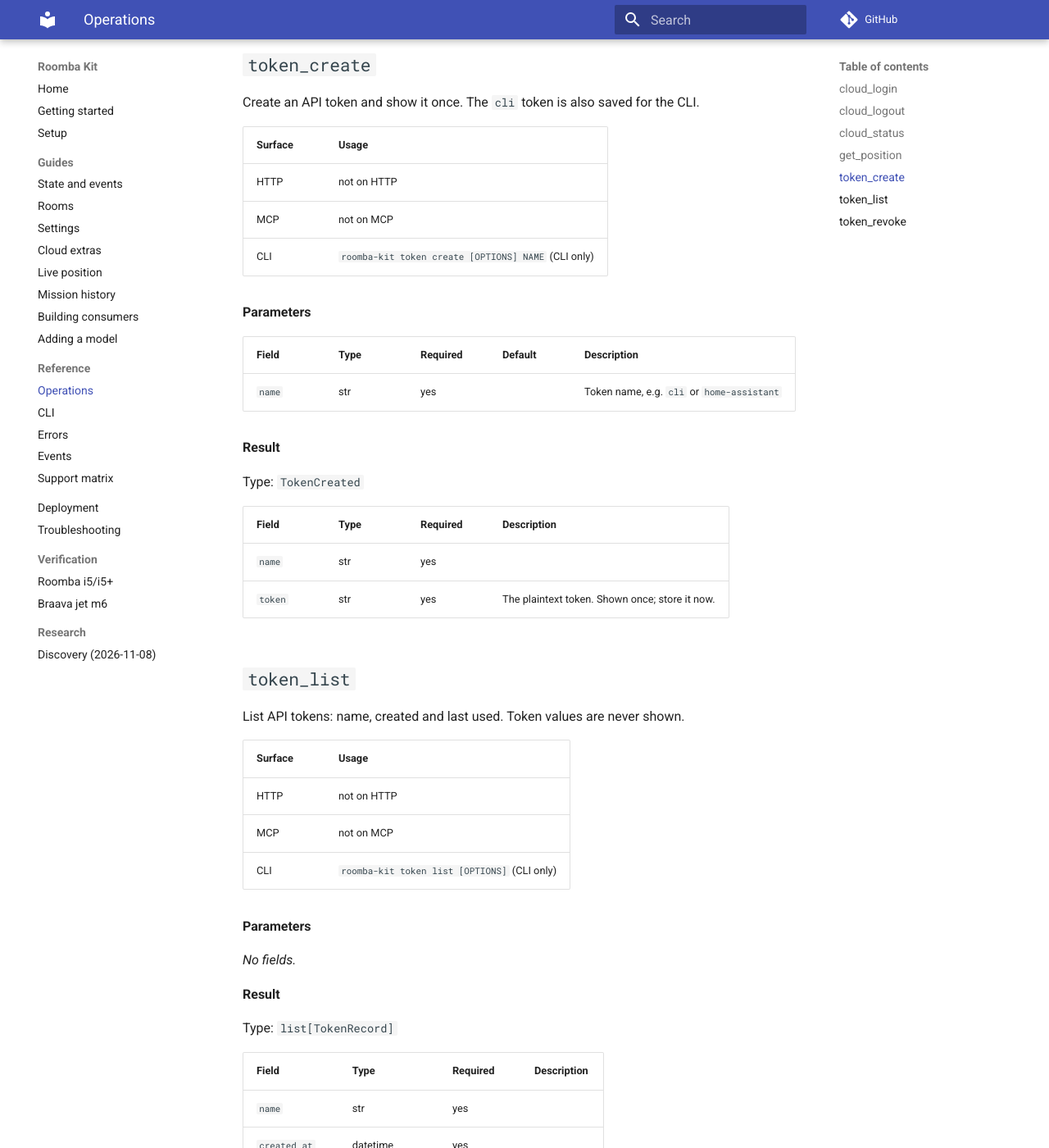
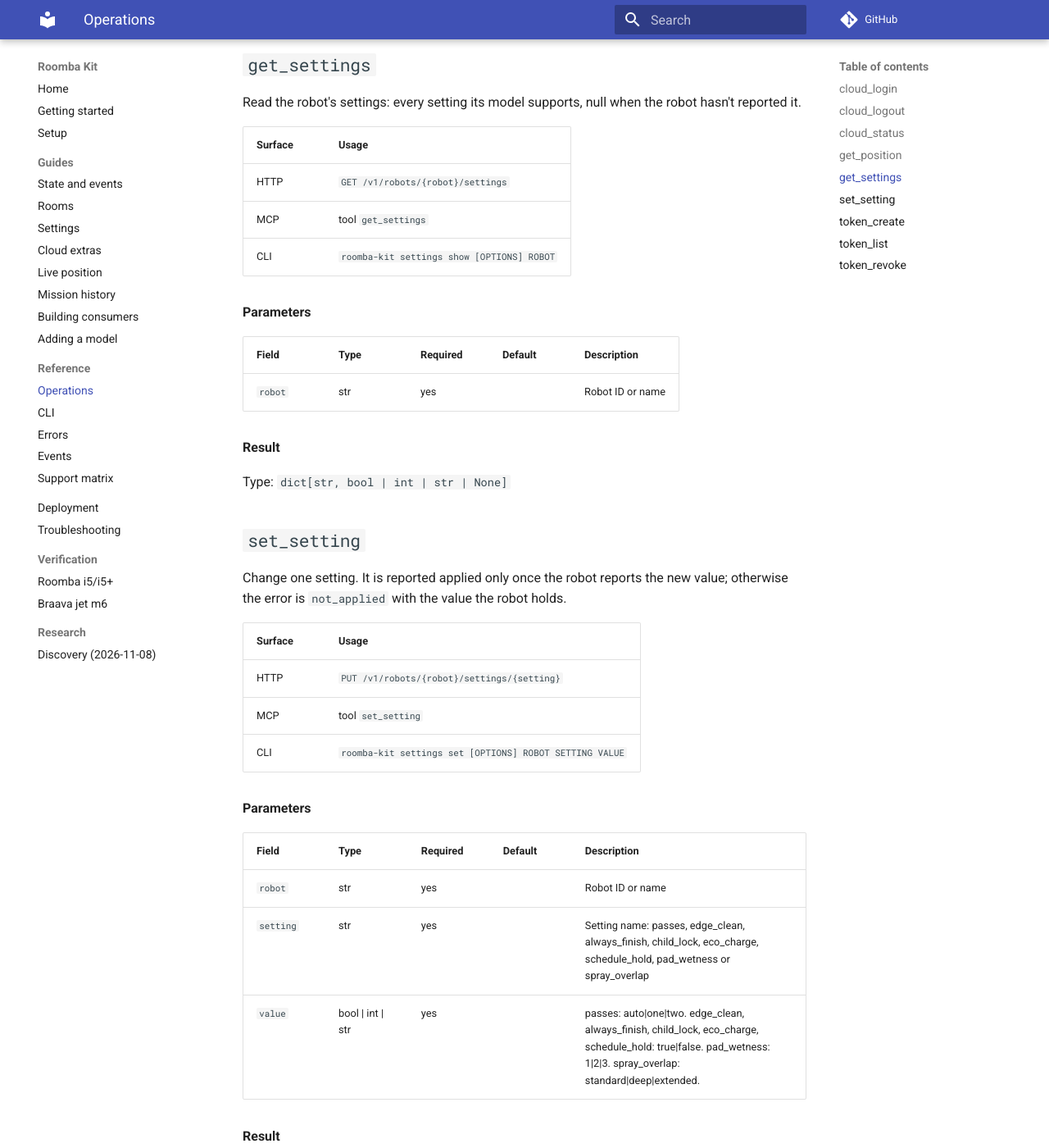
Before and after one commit to Hfish21/roomba-kit, an MkDocs documentation site: the page built from docs/reference/operations.md, in a window 1280 px wide and 1400 px high, scrolled down 3267 px. Shown: the whole window at 82% size. Built offline with MkDocs 1.6.1 and Material for MkDocs 9.7.7, drawn with Linux system fonts in a browser that asks for light colours; comment, search, counter and statistics services are not loaded; some of the changed text lies outside the part shown.

Commit message:
Regenerate reference docs
Co-Authored-By: Claude Opus 5.5 <noreply@anthropic.com>

```diff
--- a/docs/reference/operations.md
+++ b/docs/reference/operations.md
@@ -102,6 +102,57 @@ Verification: braava_m6: verified
 Type: `PositionFix | NoFix`
 
 
+## `get_settings`
+
+Read the robot's settings: every setting its model supports, null when the robot hasn't reported it.
+
+| Surface | Usage |
+|---|---|
+| HTTP | `GET /v1/robots/{robot}/settings` |
+| MCP | tool `get_settings` |
+| CLI | `roomba-kit settings show [OPTIONS] ROBOT` |
+
+**Parameters**
+
+| Field | Type | Required | Default | Description |
+|---|---|---|---|---|
+| `robot` | str | yes |  | Robot ID or name |
+
+**Result**
+
+Type: `dict[str, bool | int | str | None]`
+
+
+## `set_setting`
+
+Change one setting. It is reported applied only once the robot reports the new value; otherwise the error is `not_applied` with the value the robot holds.
+
+| Surface | Usage |
+|---|---|
+| HTTP | `PUT /v1/robots/{robot}/settings/{setting}` |
+| MCP | tool `set_setting` |
+| CLI | `roomba-kit settings set [OPTIONS] ROBOT SETTING VALUE` |
+
+**Parameters**
+
+| Field | Type | Required | Default | Description |
+|---|---|---|---|---|
+| `robot` | str | yes |  | Robot ID or name |
+| `setting` | str | yes |  | Setting name: passes, edge_clean, always_finish, child_lock, eco_charge, schedule_hold, pad_wetness or spray_overlap |
+| `value` | bool \| int \| str | yes |  | passes: auto\|one\|two. edge_clean, always_finish, child_lock, eco_charge, schedule_hold: true\|false. pad_wetness: 1\|2\|3. spray_overlap: standard\|deep\|extended. |
+
+**Result**
+
+Type: `SettingChange`
+
+| Field | Type | Required | Description |
+|---|---|---|---|
+| `robot_id` | str | yes |  |
+| `setting` | str | yes |  |
+| `requested` | any | yes |  |
+| `outcome` | "applied" \| "not_applied" | yes |  |
+| `actual` | any | yes |  |
+
 ## `token_create`
 
 Create an API token and show it once. The `cli` token is also saved for the CLI.
```
Also changed, not shown: docs/reference/cli.md (+46 -0 lines).
